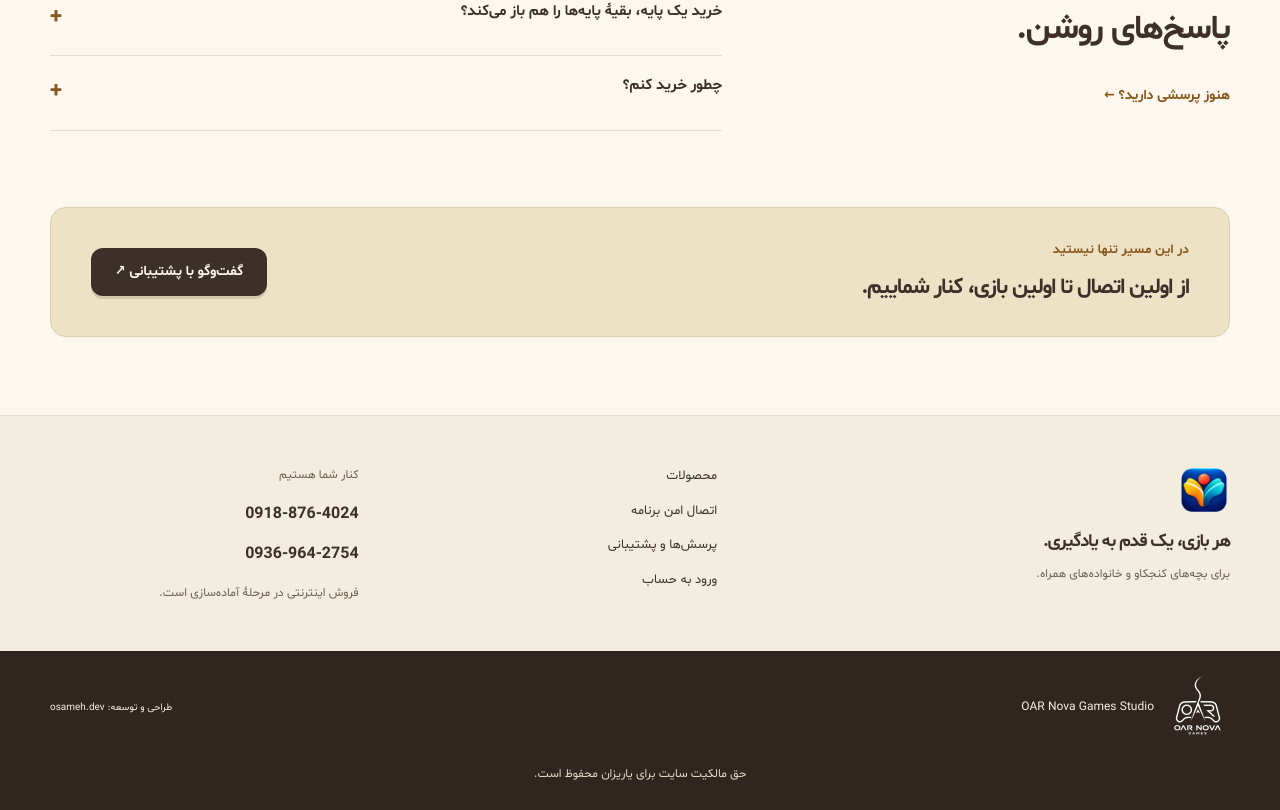
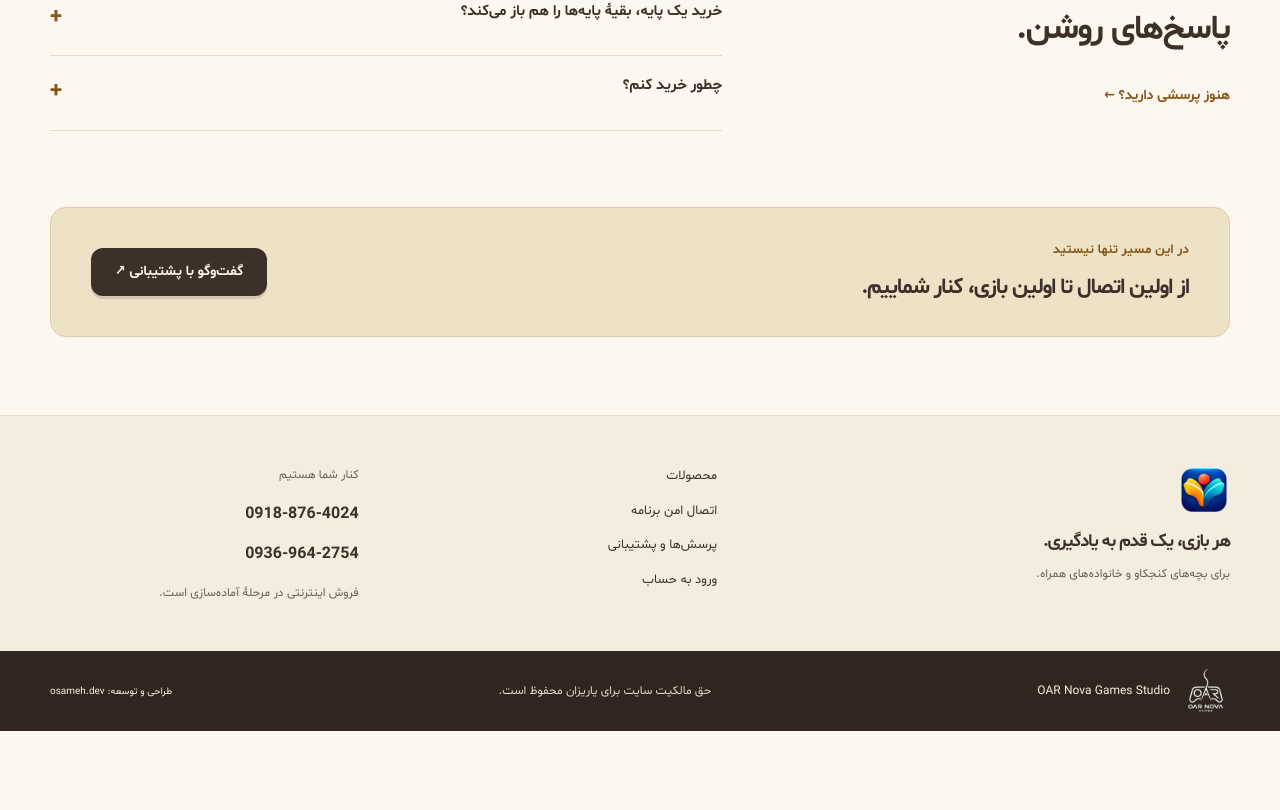
Before and after one commit to osameh15/YariZan, a Nuxt app in the folder apps/web/: page / in a window 1280 px wide. Shown: the part 1924-2734 px from the top of the page. After the commit the page ends 2655 px from the top, so only its background shows below. Built offline with nearby package versions, Linux system fonts and the light colour scheme; no server answers.

Commit message:
fix: align footer credits in a single desktop row

```diff
--- a/apps/web/app/assets/css/main.css
+++ b/apps/web/app/assets/css/main.css
@@ -1718,3 +1718,35 @@ textarea[aria-invalid='true'] {
   gap: 12px;
   margin-block: 16px;
 }
+
+.footer-credits .footer-bottom {
+  flex-wrap: nowrap;
+  gap: 24px;
+  padding-block: 16px;
+}
+.footer-credits .footer-copyright {
+  padding: 0;
+}
+.studio-credit {
+  flex-shrink: 0;
+  white-space: nowrap;
+  line-height: 1;
+}
+.studio-credit img {
+  display: block;
+  flex-shrink: 0;
+  width: 48px;
+  height: 48px;
+}
+.studio-credit span {
+  display: block;
+  line-height: 1;
+}
+@media (max-width: 760px) {
+  .footer-credits .footer-bottom {
+    flex-wrap: wrap;
+    justify-content: center;
+    gap: 16px 24px;
+    text-align: center;
+  }
+}
--- a/apps/web/app/layouts/default.vue
+++ b/apps/web/app/layouts/default.vue
@@ -67,9 +67,9 @@ watch(
             <img src="/brand/oar-nova-games.png" width="64" height="64" alt="" />
             <span>OAR Nova Games Studio</span>
           </a>
+          <p class="footer-copyright">حق مالکیت سایت برای یاریزان محفوظ است.</p>
           <span>طراحی و توسعه: <a href="https://osameh.dev" dir="ltr">osameh.dev</a></span>
         </div>
-        <p class="wrap footer-copyright">حق مالکیت سایت برای یاریزان محفوظ است.</p>
       </div>
     </footer>
   </div>
```
Also changed, not shown: 3 other files (tests, documents, lock files or other folders).
